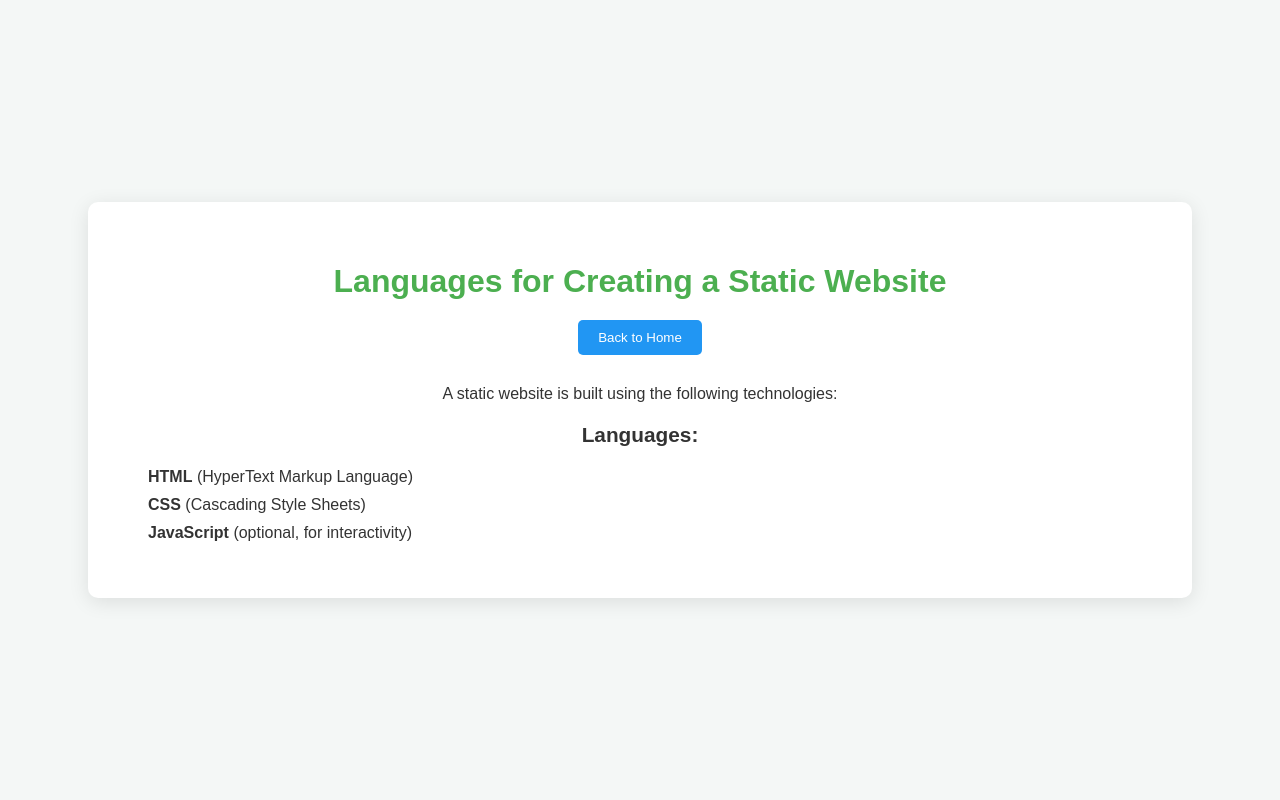
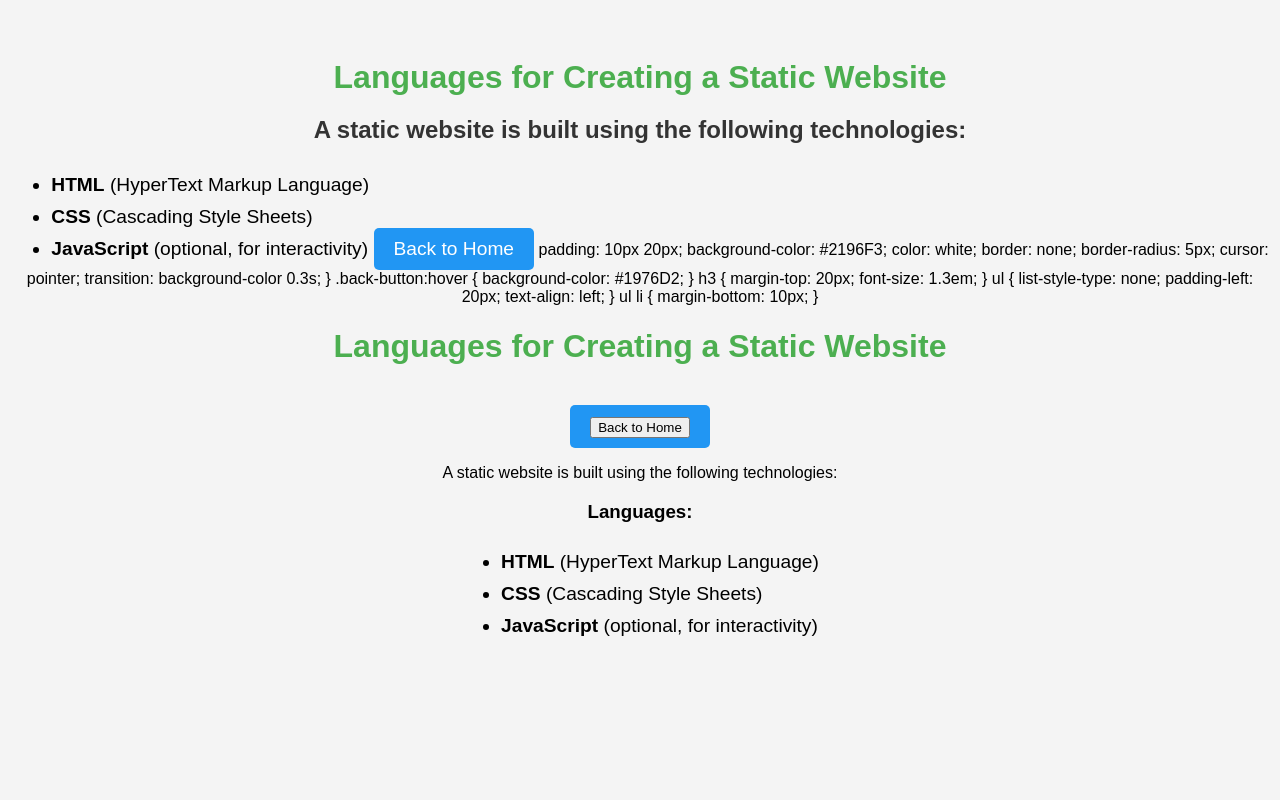
Before and after one commit to deveshrathore123/kubedge_gui, a Flask app: page /static in a window 1280 px wide. Run offline with Flask 3, Linux system fonts and the light colour scheme.

Commit message:
Update static.html

```diff
--- a/templates/static.html
+++ b/templates/static.html
@@ -1,6 +1,5 @@
 <!DOCTYPE html>
 <html lang="en">
-
 <head>
     <meta charset="UTF-8">
     <meta name="viewport" content="width=device-width, initial-scale=1.0">
@@ -8,35 +7,57 @@
     <style>
         body {
             font-family: Arial, sans-serif;
-            background-color: #f4f7f6;
-            color: #333;
-            display: flex;
-            justify-content: center;
-            align-items: center;
-            min-height: 100vh;
-            margin: 0;
+            background-color: #f4f4f4;
+            text-align: center;
+            padding-top: 30px;
         }
-
-        .container {
-            width: 80%;
-            max-width: 1200px;
-            padding: 40px;
-            background-color: white;
-            border-radius: 10px;
-            box-shadow: 0px 4px 20px rgba(0, 0, 0, 0.1);
-            text-align: center;
-        }
-
         h1 {
             color: #4CAF50;
             margin-bottom: 20px;
         }
+        h2 {
+            color: #333;
+        }
+        ul {
+            text-align: left;
+            margin: 0 auto;
+            display: inline-block;
+        }
+        ul li {
+            font-size: 1.2em;
+            margin: 10px 0;
+        }
+        a {
+            display: inline-block;
+            margin-top: 20px;
+            padding: 10px 20px;
+            background-color: #2196F3;
+            color: white;
+            font-size: 1.2em;
+            text-decoration: none;
+            border-radius: 5px;
+            transition: background-color 0.3s;
+        }
+        a:hover {
+            background-color: #1976D2;
+        }
+    </style>
+</head>
+<body>
 
-        .button-container {
-            margin-bottom: 30px;
-        }
+    <h1>Languages for Creating a Static Website</h1>
+    <h2>A static website is built using the following technologies:</h2>
+    <ul>
+        <li><strong>HTML</strong> (HyperText Markup Language)</li>
+        <li><strong>CSS</strong> (Cascading Style Sheets)</li>
+        <li><strong>JavaScript</strong> (optional, for interactivity)</li>
+    </ul>
 
-        .back-button {
+    <a href="/">Back to Home</a>
+
+</body>
+</html>
+
             padding: 10px 20px;
             background-color: #2196F3;
             color: white;
```
